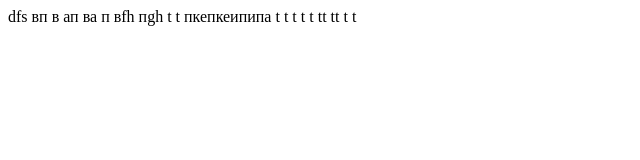
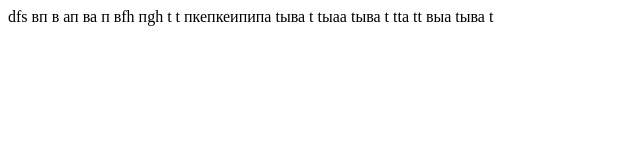
Before and after one commit to Artracurs/TypeScript, a plain HTML site: page index.html in a window 1280 px wide. Shown: the whole page, without its empty margins (0-640 px from the left). Drawn offline with Linux system fonts and the light colour scheme.

Commit message:
чтото ваыва

```diff
--- a/index.html
+++ b/index.html
@@ -19,15 +19,15 @@
     t
     пкепкеипипа
 
+    tыва
     t
+    tыаа
+    tыва
     t
-    t
-    t
-    t
+    ttа
     tt
-    tt
-
-    t
+    выа
+    tыва
     t
 </body>
 </html>
```
